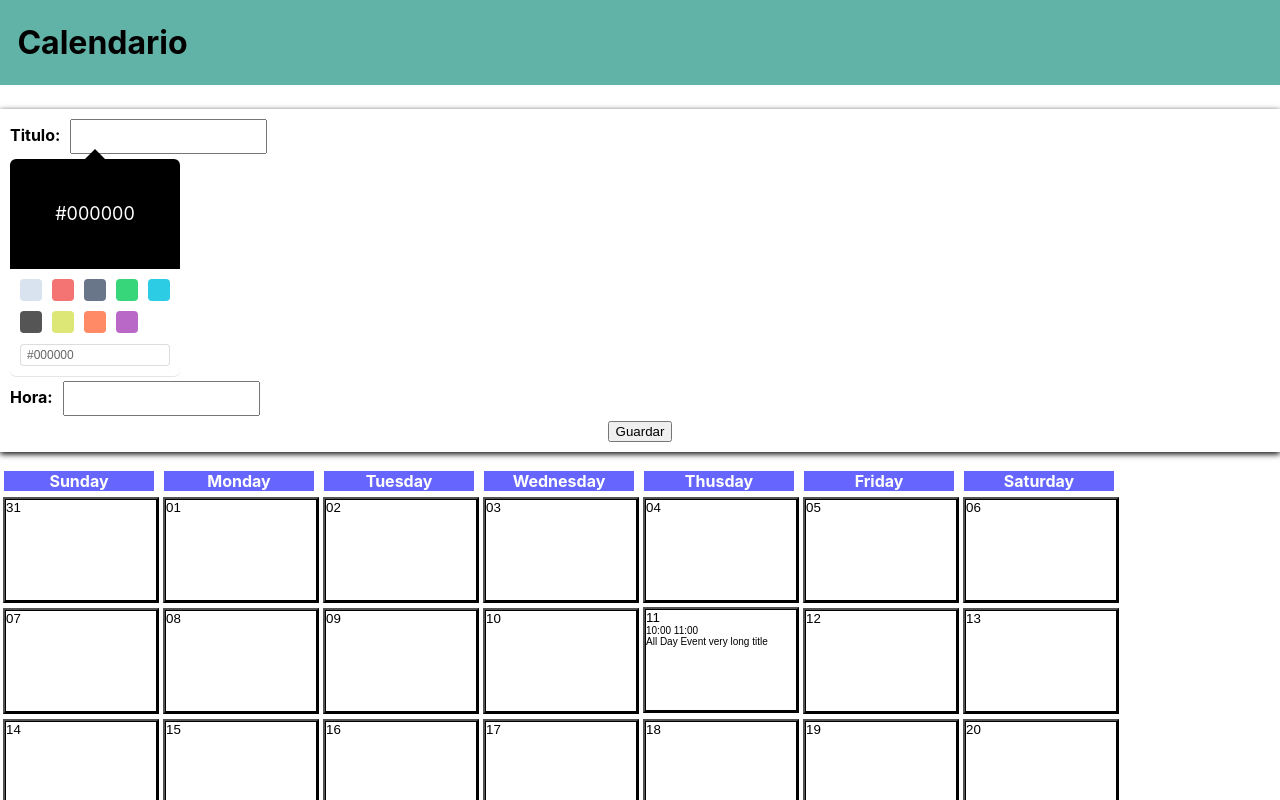
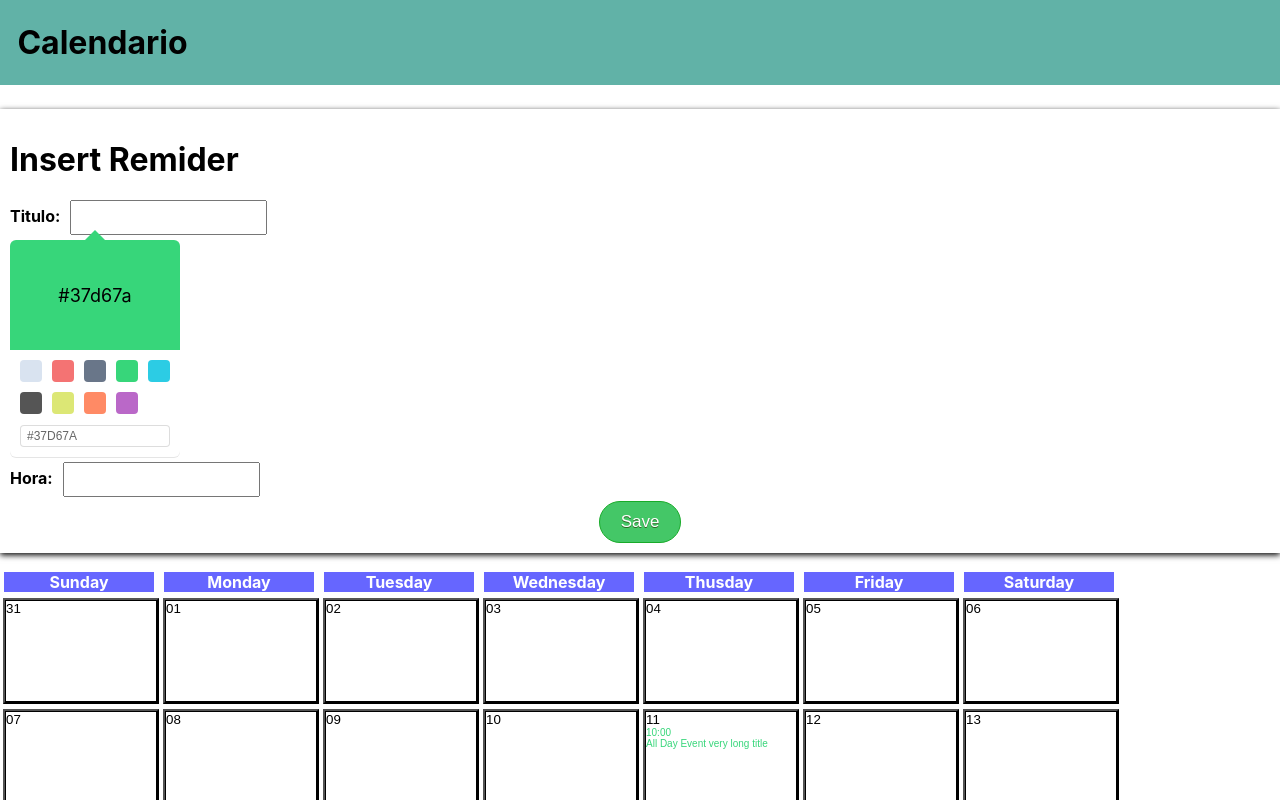
Before and after one commit to estevanj/calendar_demo, a React (Create React App) app: page / in a window 1280 px wide. Both pictures are taken after a click on the button "08". Shown: the top 800 px of the page. Built offline with nearby package versions, Linux system fonts and the light colour scheme; the HTML template or start-up script is replaced by a standard one.

Commit message:
save Remider Hooks

```diff
--- a/src/components/calendar/index.js
+++ b/src/components/calendar/index.js
@@ -2,36 +2,75 @@ import React, { useState } from 'react'
 import Month from '../month'
 
 import InputBox from '../imputBox'
-import { Form, StyledLabel, StyledBlockPicker } from './style'
+import { Button, Form, StyledLabel, StyledBlockPicker } from './style'
 
 const Calendar = () => {
 	const [ remindersList, setRemidersList ] = useState([
 		{
 			title: 'All Day Event very long title',
 			date: new Date('2019-04-11'),
-			start: '10:00',
-			end: '11:00'
+			hour: '10:00',
+			color: '#37D67A'
 		}
 	])
 	const [ title, setTitle ] = useState('')
-	const [ backgroundColor, setBackgroundColor ] = useState('')
+	const [ backgroundColor, setBackgroundColor ] = useState('37D67A')
 	const [ hour, setHour ] = useState('')
-	const [ errors, SetErrors ] = useState([])
-
-	const [ activeForm, SetActiveForm ] = useState(false)
+	const [ activeForm, setActiveForm ] = useState(false)
+	const [ errors, setErrors ] = useState({})
+	const [ date, setDate ] = useState('')
 
 	const handleBackgroundColor = (color) => {
 		setBackgroundColor(color.hex)
 	}
 
-	const handleActiveForm = () => {
-		SetActiveForm(true)
+	const handleActiveForm = (dayData) => {
+		setActiveForm(true)
+		setDate(dayData)
+	}
+
+	const saveForm = () => {
+		if (validar()) {
+			return
+		}
+		setRemidersList([
+			...remindersList,
+			{
+				title,
+				date,
+				hour,
+				color: backgroundColor
+			}
+		])
+		setActiveForm(false)
+	}
+
+	const validar = () => {
+		const errorsValid = {}
+		let hasError = false
+		if (title.length < 1) {
+			errorsValid.title = 'Ingrese un titulo'
+			hasError = true
+		} else {
+			errorsValid.title = ''
+		}
+		if (hour.length < 1) {
+			errorsValid.hour = 'Ingrese un tiempo'
+			hasError = true
+		} else {
+			errorsValid.hour = ''
+		}
+		setErrors(errorsValid)
+		return hasError
 	}
 
 	return (
 		<div className="container">
 			{activeForm && (
 				<Form className="row">
+					<div className="col-md-12">
+						<h1>Insert Remider</h1>
+					</div>
 					<div className="col-md-6">
 						<StyledLabel>Titulo:</StyledLabel>
 						<InputBox
@@ -56,7 +95,9 @@ const Calendar = () => {
 						/>
 					</div>
 					<div style={{ textAlign: 'center' }} className="col-md-12">
-						<button>Guardar</button>
+						<Button onClick={saveForm} type="button">
+							Save
+						</Button>
 					</div>
 				</Form>
 			)}
--- a/src/components/calendar/style.js
+++ b/src/components/calendar/style.js
@@ -19,3 +19,19 @@ export const Form = styled.div`
 	padding: 10px;
 	margin-bottom: 15px;
 `
+
+export const Button = styled.button`
+	background-color: #44c767;
+	-moz-border-radius: 28px;
+	-webkit-border-radius: 28px;
+	border-radius: 28px;
+	border: 1px solid #18ab29;
+	display: inline-block;
+	cursor: pointer;
+	color: #ffffff;
+	font-family: Arial;
+	font-size: 17px;
+	padding: 10px 21px;
+	text-decoration: none;
+	text-shadow: 0px 1px 0px #2f6627;
+`
--- a/src/components/cellDay/index.js
+++ b/src/components/cellDay/index.js
@@ -4,18 +4,17 @@ import { Container, RemiderStyle } from './style'
 
 const CellDay = ({ day, reminder }) => {
 	let remiderData = ''
-	if (reminder[0].title) {
-		remiderData = reminder.map((item, index) => {
+
+	remiderData = reminder.map((item, index) => {
+		if (item.title) {
 			return (
-				<RemiderStyle className="col-md-12">
-					<div className="col-md-4">
-						{item.start} {item.end}
-					</div>
+				<RemiderStyle key={`content_${index}`} style={{ color: `${item.color}` }} className="col-md-12">
+					<div className="col-md-4">{item.hour}</div>
 					<div className="col-md-8">{item.title}</div>
 				</RemiderStyle>
 			)
-		})
-	}
+		}
+	})
 
 	return (
 		<Container>
--- a/src/components/month/index.js
+++ b/src/components/month/index.js
@@ -22,7 +22,6 @@ const Month = ({ reminders, activeForm }) => {
 	const daysForWeek = getDaysForWeek()
 
 	const calendarMonth = daysForWeek.map((item, index) => {
-		console.log(daysForWeek)
 		return <Week activeForm={activeForm} key={index} data={item} reminders={reminders} />
 	})
 
--- a/src/components/week/index.js
+++ b/src/components/week/index.js
@@ -7,6 +7,7 @@ import CellDay from '../../components/cellDay'
 const Week = ({ data, reminders, activeForm }) => {
 	const dataweek = data.days.map((item, index) => {
 		const day = moment(item._d).format('DD')
+		const dayData = item._d
 		const dateWeek = moment(item._d).format('YYYY-MM-DD')
 		const remider = reminders.map((iremR, indexR) => {
 			const dateRemiders = moment(iremR.date).format('YYYY-MM-DD')
@@ -19,7 +20,7 @@ const Week = ({ data, reminders, activeForm }) => {
 
 		return (
 			<td key={day}>
-				<Button onClick={activeForm}>
+				<Button onClick={() => activeForm(dayData)}>
 					<CellDay day={day} reminder={remider} />
 				</Button>
 			</td>
```
Also changed, not shown: 1 other file (tests, documents, lock files or other folders).
